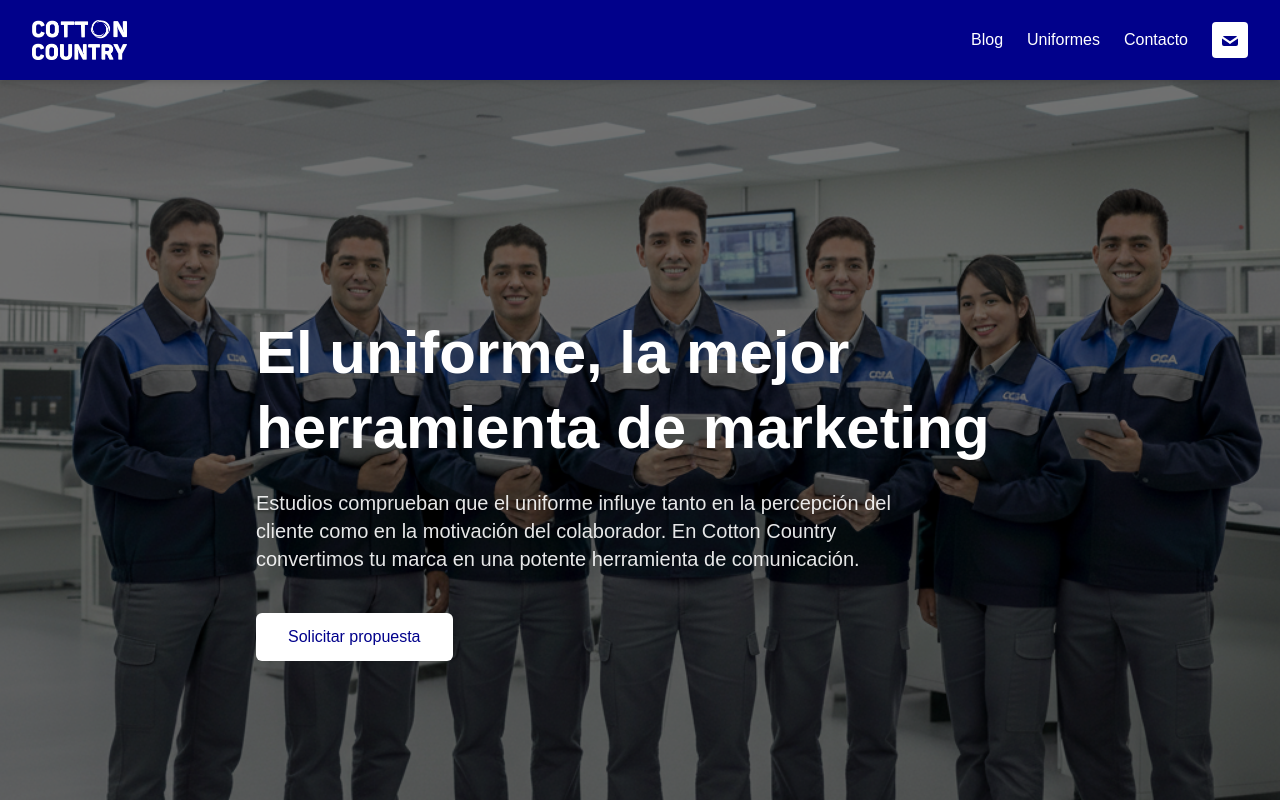
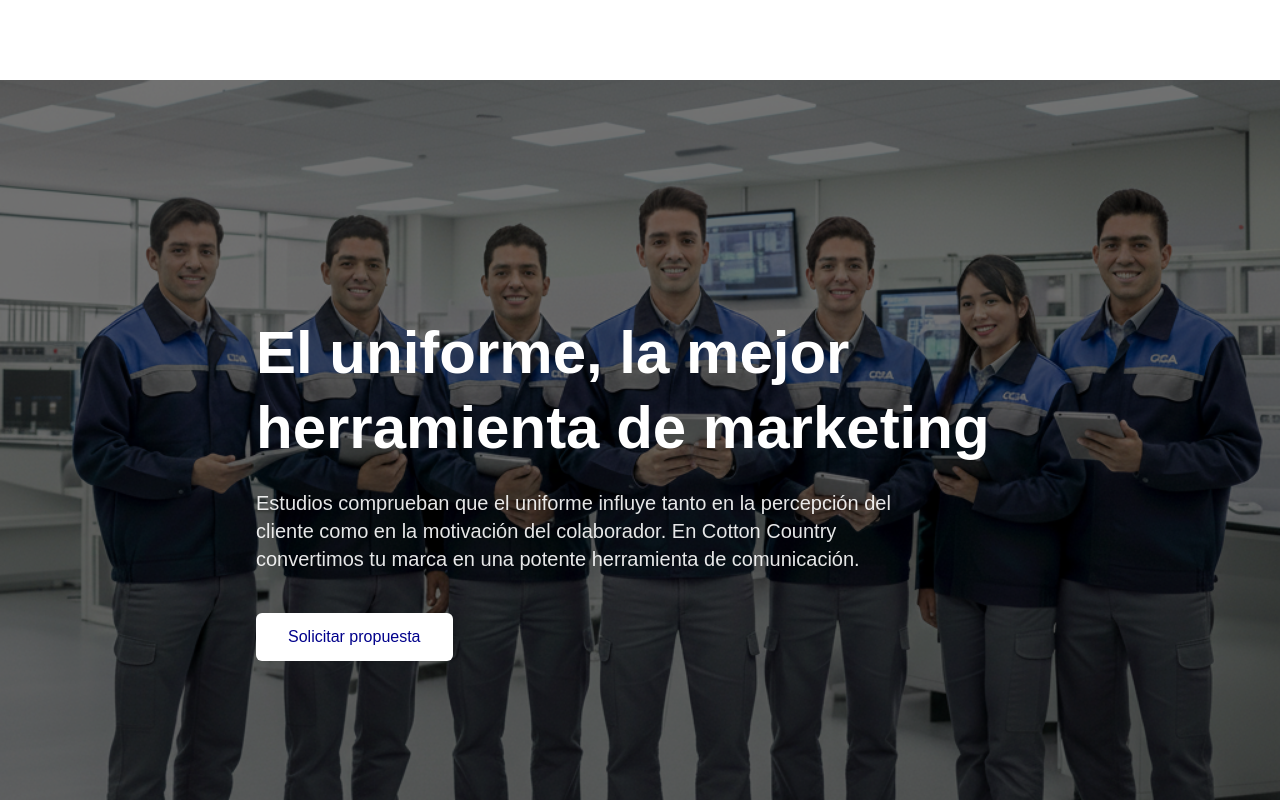
Before and after one commit to MTinocoZevallos/cotton-country-web, a Next.js app: page / in a window 1280 px wide. Shown: the top 802 px of the page. Built offline with nearby package versions, Linux system fonts and the light colour scheme.

Commit message:
Google Search Console verification

```diff
--- a/app/layout.tsx
+++ b/app/layout.tsx
@@ -1,11 +1,13 @@
 import type { Metadata } from "next"
 import "./globals.css"
-import Header from "@/components/Header"
-import Footer from "@/components/Footer"
 
 export const metadata: Metadata = {
   title: "Cotton Country | Uniformes Corporativos",
-  description: "Uniformes corporativos",
+  description:
+    "Uniformes corporativos, institucionales e industriales diseñados y producidos en Perú.",
+  verification: {
+    google: "zpHF0Zr6rY5sswtDJjqndC4cUnDXGsfkldktUVcTv2g",
+  },
 }
 
 export default function RootLayout({
@@ -15,13 +17,7 @@ export default function RootLayout({
 }) {
   return (
     <html lang="es">
-      <body className="flex flex-col min-h-screen">
-        <Header />
-        <main className="flex-1">
-          {children}
-        </main>
-        <Footer />
-      </body>
+      <body>{children}</body>
     </html>
   )
 }
```
